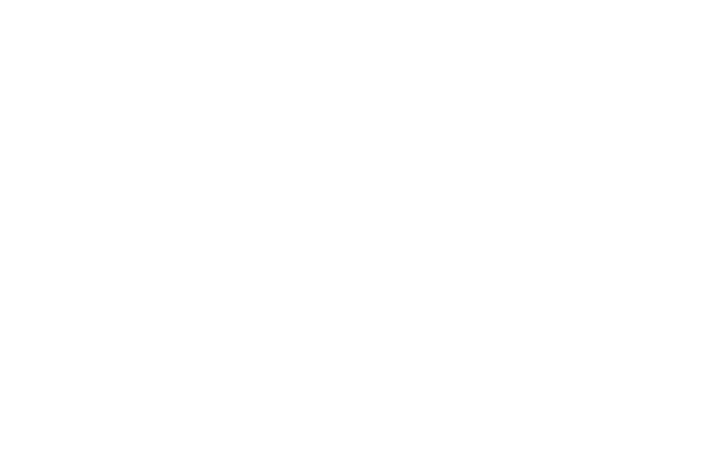
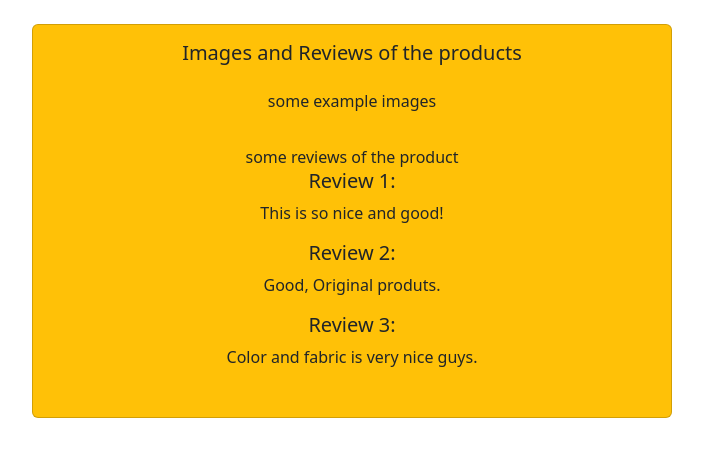
Before and after one commit to srikanth-vanam/E-commerce-react, a React (Create React App) app: page /products/image1 in a window 1280 px wide. Shown: the top 456 px of the page, without its empty margins (288-991 px from the left). Built offline with nearby package versions, Linux system fonts and the light colour scheme.

Commit message:
used dynamic routing for images in products page

```diff
--- a/src/App.js
+++ b/src/App.js
@@ -2,12 +2,13 @@
 import LandingPage from "./LandingPage";
 import Home from "./components/Home";
 import Movies from "./components/Backend-Connectivity/Movies";
-import { Route } from "react-router-dom/cjs/react-router-dom";
+import { Route, Switch } from "react-router-dom/cjs/react-router-dom";
 import Contact from "./components/Contact";
+import ProductDetail from "./components/ProductDetail";
 function App() {
-
-
-  return <>
+  return (
+    <>
+      <Switch>
         <Route exact path="/">
           <LandingPage />
         </Route>
@@ -23,7 +24,12 @@
         <Route path="/contactUs">
           <Contact />
         </Route>
-  </>;
+        <Route path="/products/:productTitle">
+          <ProductDetail/>
+        </Route>
+      </Switch>
+    </>
+  );
 }
 
 export default App;
--- /dev/null
+++ b/src/components/ProductDetail.js
@@ -0,0 +1,24 @@
+import { Card } from "react-bootstrap";
+
+const ProductDetail= () => {
+    return ( <>
+        <Card className="w-50 mt-4 m-auto p-3 bg-warning text-dark">
+            <Card.Title className="text-center">Images and Reviews of the products</Card.Title>
+            <Card.Body className="text-center">
+                some example images
+            </Card.Body>
+            <Card.Body className="text-center">
+                some reviews of the product
+                <h5>Review 1:</h5>
+                <p>This is so nice and good!</p>
+                <h5>Review 2:</h5>
+                <p>Good, Original produts.</p>
+                <h5>Review 3:</h5>
+                <p>Color and fabric is very nice guys.</p>
+
+            </Card.Body>
+        </Card>
+    </> );
+}
+
+export default ProductDetail
--- a/src/components/Products.js
+++ b/src/components/Products.js
@@ -1,11 +1,12 @@
 import { useContext } from "react";
 import { Button, Card, CardImg, Col, Container, Row } from "react-bootstrap";
 import CartContext from "./CartContext";
+import { Link } from "react-router-dom/cjs/react-router-dom";
 const Products = (props) => {
-const ctx=useContext(CartContext);
-const addItem=(item)=>{
-  ctx.addItems({...item,quantity:1});
-}
+  const ctx = useContext(CartContext);
+  const addItem = (item) => {
+    ctx.addItems({ ...item, quantity: 1 });
+  };
   return (
     <Container className="ml-5">
       <Row className="row-cols-2">
@@ -14,11 +15,13 @@
             <Card className="w-50 border-white m-3">
               <p className="text-center fw-bold">{item.title}</p>
               <Card.Body>
+                <Link to="/products/image1">
                   <CardImg src={item.imageUrl} />
+                </Link>
               </Card.Body>
               <div className="d-flex justify-content-between">
                 <p>{item.price}</p>
-                    <Button onClick={()=>addItem(item)}>Add Product</Button>
+                <Button onClick={() => addItem(item)}>Add Product</Button>
               </div>
             </Card>
           </Col>
```
Lines whose indentation alone changed are shown as unchanged.
